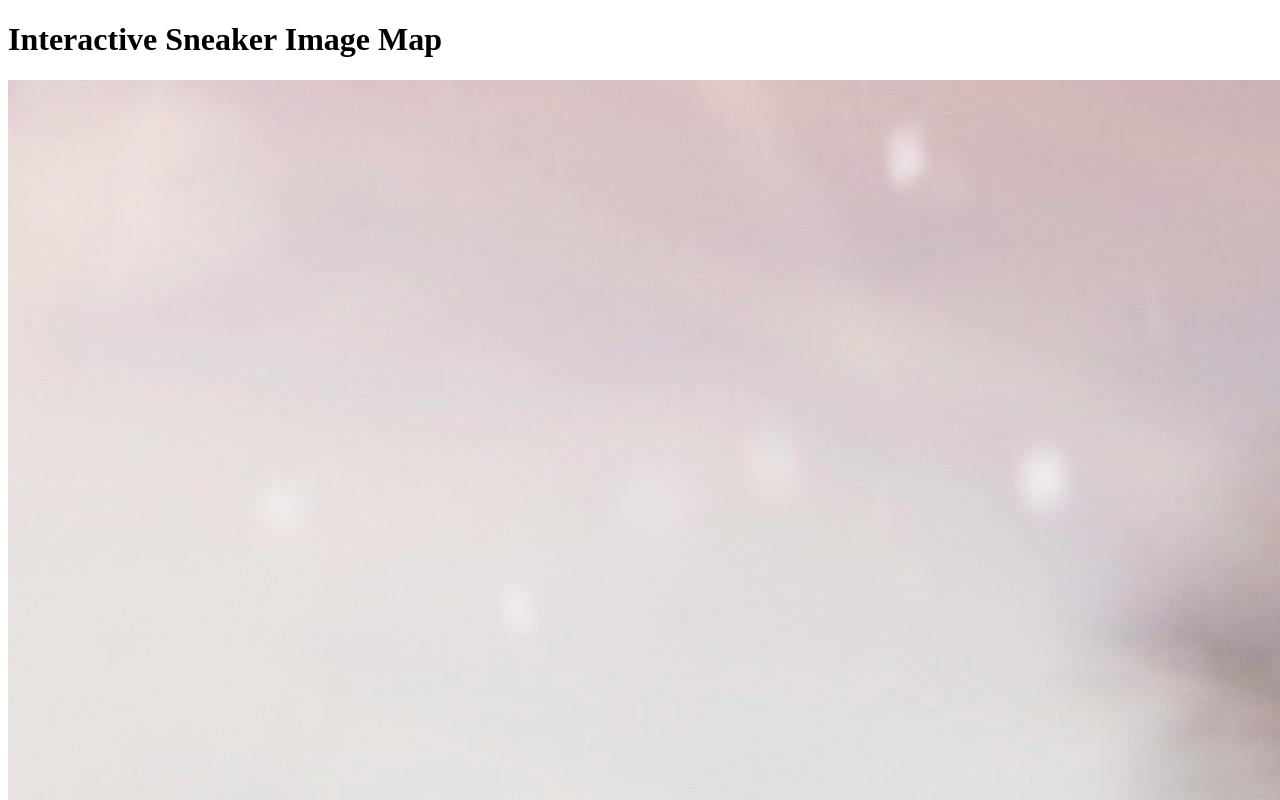
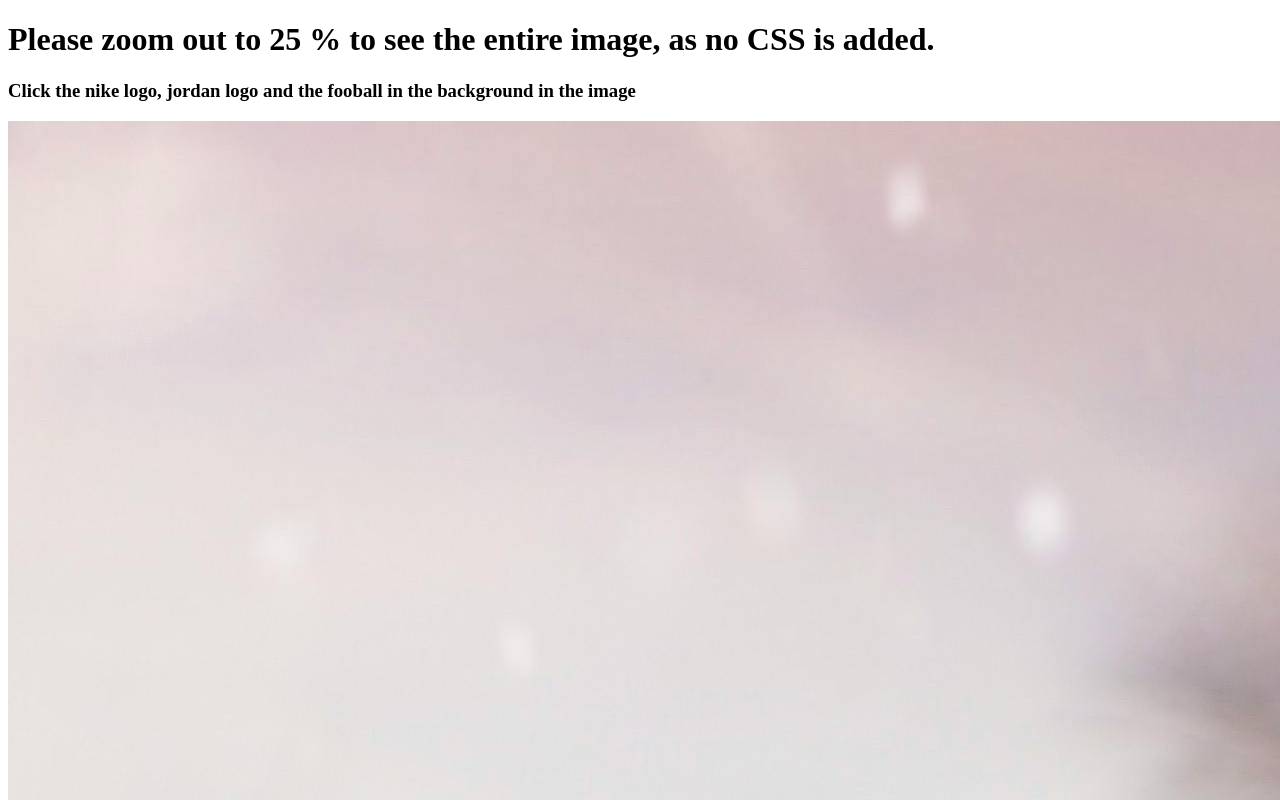
Before and after one commit to ChilliRoger/web-technologies, a plain HTML site: page index.html in a window 1280 px wide. Shown: the top 800 px of the page. Drawn offline with Linux system fonts and the light colour scheme.

Commit message:
Update index.html

```diff
--- a/index.html
+++ b/index.html
@@ -6,7 +6,8 @@
 </head>
 <body>
 
-  <h1>Interactive Sneaker Image Map</h1>
+  <h1>Please zoom out to 25 % to see the entire image, as no CSS is added. </h1>
+  <h3>Click the nike logo, jordan logo and the fooball in the background in the image </h3>
 
   <img src="./sneaker.jpg" usemap="#image-map">
 
```
